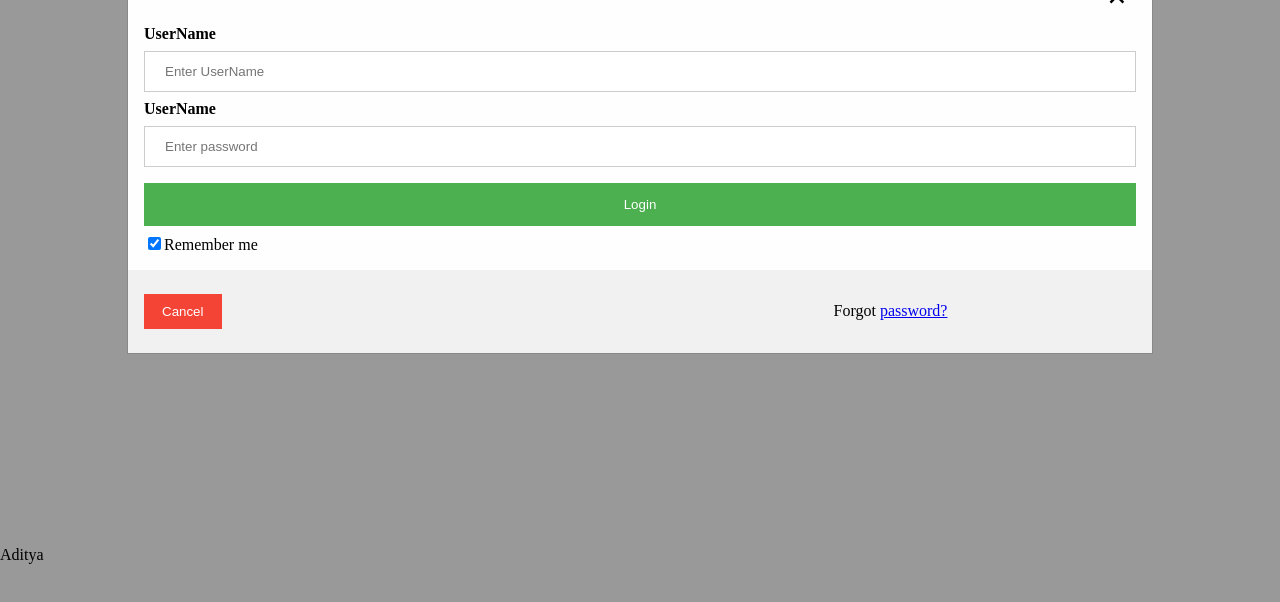
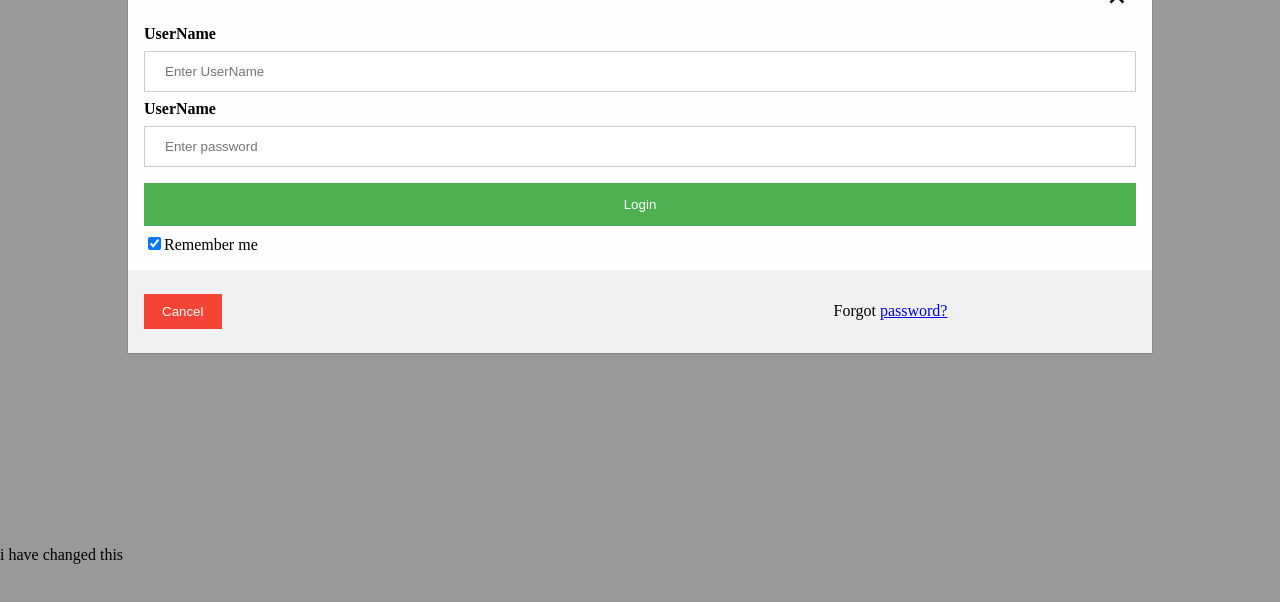
Before and after one commit to adityadeepak/JourneyToMYCode, a plain HTML site: page index.html in a window 1280 px wide. Both pictures are taken after a click on the button "login". Shown: the part 172-774 px from the top of the page. Drawn offline with Linux system fonts and the light colour scheme.

Commit message:
added a tag

```diff
--- a/index.html
+++ b/index.html
@@ -122,7 +122,7 @@
 			<span class="psw">&nbsp;&nbsp;&nbsp;&nbsp;&nbsp;&nbsp;&nbsp;&nbsp;&nbsp;&nbsp;&nbsp;&nbsp;&nbsp;&nbsp;&nbsp;&nbsp;&nbsp;&nbsp;&nbsp;&nbsp;&nbsp;&nbsp;&nbsp;&nbsp;&nbsp;&nbsp;&nbsp;&nbsp;&nbsp;&nbsp;&nbsp;&nbsp;&nbsp;&nbsp;&nbsp;&nbsp;&nbsp;&nbsp;&nbsp;&nbsp;&nbsp;&nbsp;&nbsp;&nbsp;&nbsp;&nbsp;&nbsp;&nbsp;&nbsp;&nbsp;&nbsp;&nbsp;&nbsp;&nbsp;&nbsp;&nbsp;&nbsp;&nbsp;&nbsp;&nbsp;&nbsp;&nbsp;&nbsp;&nbsp;&nbsp;&nbsp;&nbsp;&nbsp;&nbsp;&nbsp;&nbsp;&nbsp;&nbsp;&nbsp;&nbsp;&nbsp;&nbsp;&nbsp;&nbsp;&nbsp;&nbsp;&nbsp;&nbsp;&nbsp;&nbsp;&nbsp;&nbsp;&nbsp;&nbsp;&nbsp;&nbsp;&nbsp;&nbsp;&nbsp;&nbsp;&nbsp;&nbsp;&nbsp;&nbsp;&nbsp;&nbsp;&nbsp;&nbsp;&nbsp;&nbsp;&nbsp;&nbsp;&nbsp;&nbsp;&nbsp;&nbsp;&nbsp;&nbsp;&nbsp;&nbsp;&nbsp;&nbsp;&nbsp;&nbsp;&nbsp;&nbsp;&nbsp;&nbsp;&nbsp;&nbsp;&nbsp;&nbsp;&nbsp;&nbsp;&nbsp;&nbsp;&nbsp;&nbsp;&nbsp;&nbsp;&nbsp;&nbsp;&nbsp;&nbsp;&nbsp;&nbsp;&nbsp;&nbsp;&nbsp;&nbsp;&nbsp;&nbsp;&nbsp;&nbsp;&nbsp;&nbsp;&nbsp;Forgot <a href="#">password?</a></span>
 		</div>
 	</form>
-	<p>Aditya</p>
+	<p>i have changed this</p>
 </div>
 <script type="text/javascript">
 	var modal=document.getElementById('id01');
```
